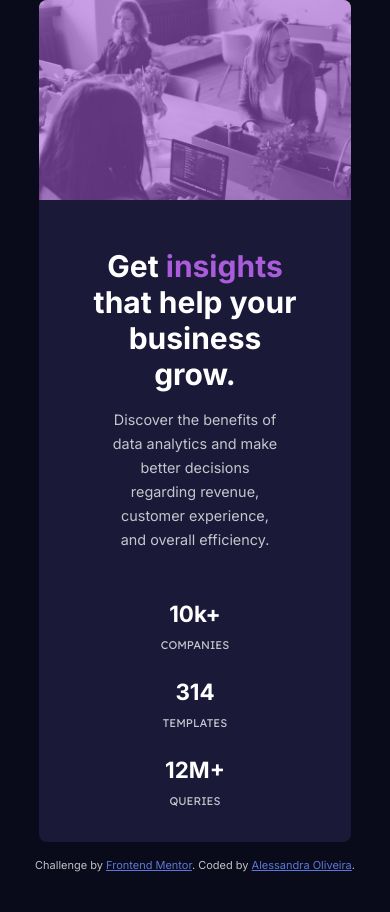
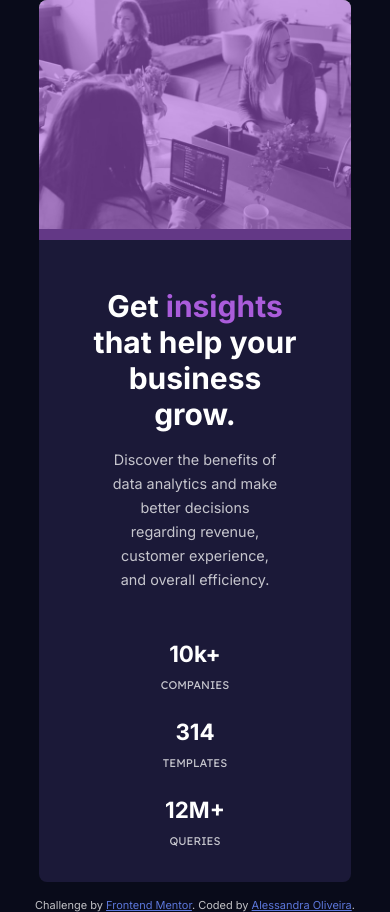
Before and after one commit to itsale-o/stats-preview-card, a plain HTML site: page index.html in a window 390 px wide. Before the commit the page ends 872 px from the top, so only its background shows below. Drawn offline with Linux system fonts and the light colour scheme.

Commit message:
Add files via upload

```diff
--- a/style.css
+++ b/style.css
@@ -143,7 +143,7 @@ body{
         background-repeat: no-repeat;
         border-radius: 8px 8px 0 0;
         width: 80%;
-        height: 200px;
+        height: 240px;
         position: relative;
     }
 
```
